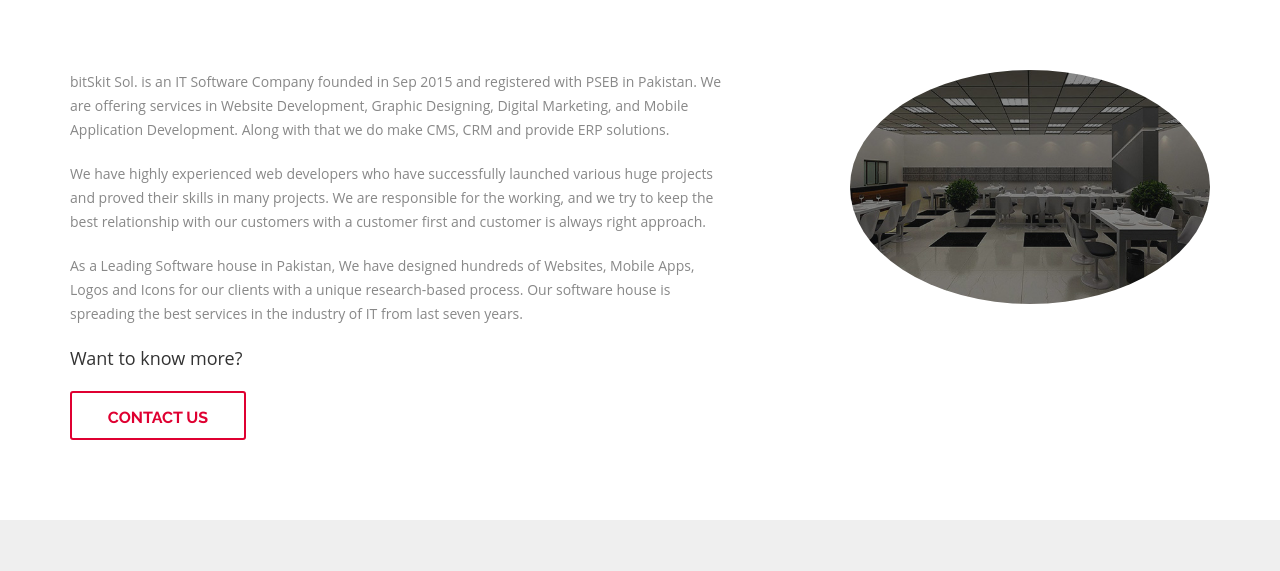
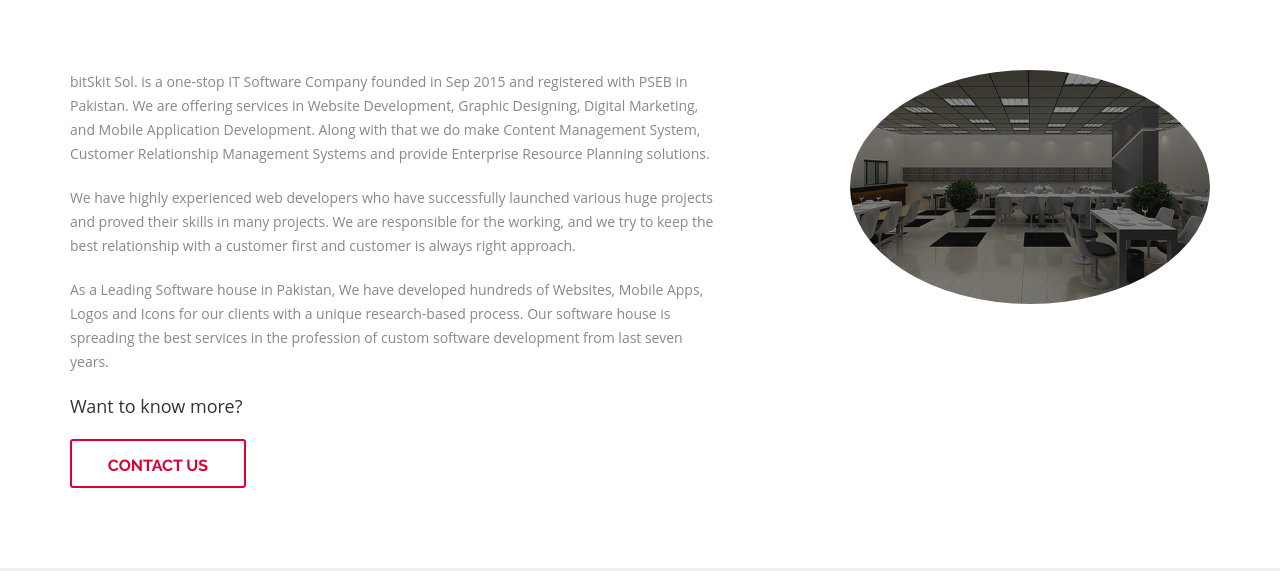
Before and after one commit to DanyalFaheem/Mining-Massive-Datasets, a plain HTML site: page docs/index.html in a window 1280 px wide. Shown: the part 693-1264 px from the top of the page. Drawn offline with Linux system fonts and the light colour scheme.

```diff
--- a/docs/index.html
+++ b/docs/index.html
@@ -4,7 +4,7 @@
 <meta charset="utf-8">
 <meta name="viewport" content="width=device-width, maximum-scale=1">
 <title>bitSkit | Bespoke Software Tailors</title>
-<meta name="description" content="Need custom software to help run your business? bitSkit uniquely understands the needs of small businesses and can provide superior service at an affordable price!">
+<meta name="description" content="Need custom software to help run your business? bitSkit understands the needs of small businesses and can provide superior service at an affordable price!">
 <link rel="icon" href="favicon.png" type="image/png">
 <link href="css/bootstrap.min.css" rel="stylesheet" type="text/css">
 <link href="css/style.css" rel="stylesheet" type="text/css">
@@ -78,19 +78,19 @@
       	<div class=" col-lg-7 col-md-7 col-sm-7 col-xs-12 pull-left">
         	<div class=" delay-01s animated fadeInDown wow animated">
               <p>
-                bitSkit Sol. is an IT Software Company founded in Sep 2015 and registered with PSEB in Pakistan.
+                bitSkit Sol. is a one-stop IT Software Company founded in Sep 2015 and registered with PSEB in Pakistan.
                 We are offering services in Website Development, Graphic Designing, Digital Marketing, and Mobile Application Development.
-                Along with that we do make CMS, CRM and provide ERP solutions.
+                Along with that we do make Content Management System, Customer Relationship Management Systems and provide Enterprise Resource Planning solutions.
               </p>
               <br>
               <p>
                 We have highly experienced web developers who have successfully launched various huge projects and proved their skills in many projects.
-                We are responsible for the working, and we try to keep the best relationship with our customers with a customer first and customer is always right approach.
+                We are responsible for the working, and we try to keep the best relationship with a customer first and customer is always right approach.
               </p>
               <br>
               <p>
-                As a Leading Software house in Pakistan, We have designed hundreds of Websites, Mobile Apps, Logos and Icons for our clients with a unique research-based process.
-                Our software house is spreading the best services in the industry of IT from last seven years.
+                As a Leading Software house in Pakistan, We have developed hundreds of Websites, Mobile Apps, Logos and Icons for our clients with a unique research-based process.
+                Our software house is spreading the best services in the profession of custom software development from last seven years.
               </p>
           </div>
           <div class="work_bottom"> <span>Want to know more?</span> <a href="#contact" class="contact_btn" >Contact Us</a> </div>
```
